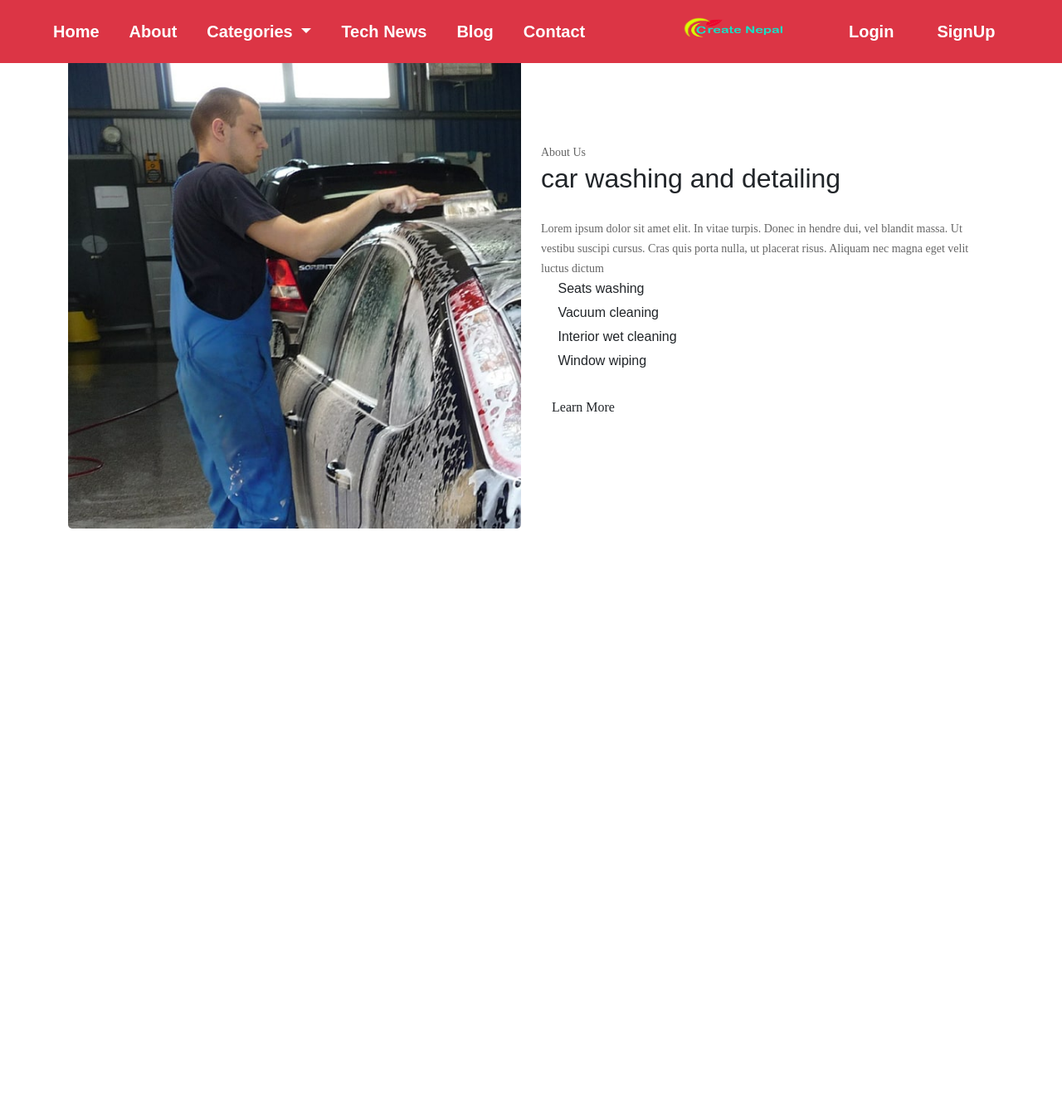
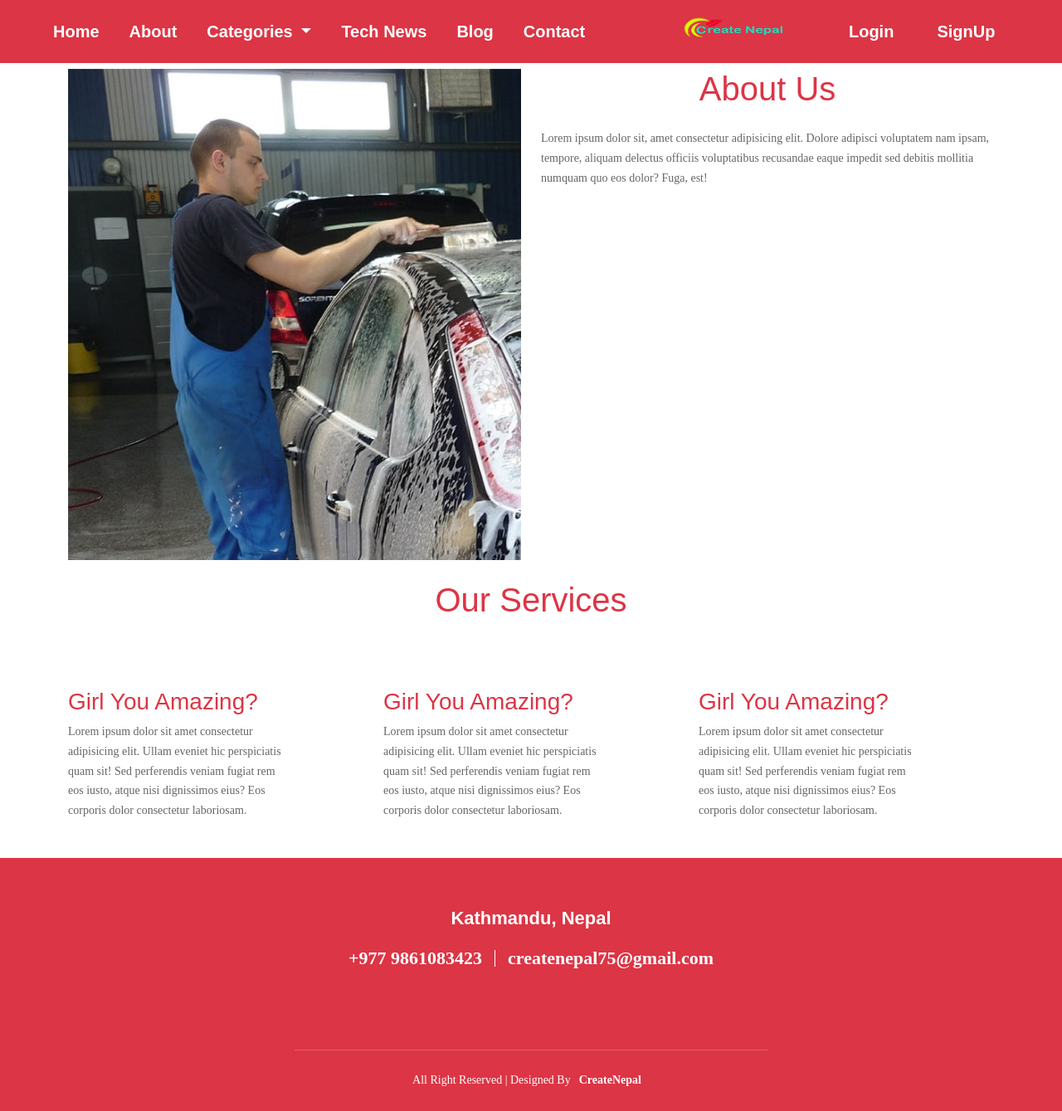
Before and after one commit to punyapd/notewebsite, a Django app: page /about/ in a window 1280 px wide. Shown: the whole page at 83% size. Run offline with Django 3.2, Linux system fonts and the light colour scheme; some libraries are stand-ins or nearby versions; some web fonts are replaced.

Commit message:
initial commit

```diff
--- a/app/static/app/css/style.css
+++ b/app/static/app/css/style.css
@@ -948,40 +948,131 @@ padding:10px;
   }
 
 
+  /* ===footer==== */
+  .footer {
+    position: relative;
+    margin-top: 45px;
+    background: #DC3545;
+}
 
-  .about {
+.footer .container-fluid {
+    padding: 60px 0 0 0;
+}
+
+.footer .footer-info {
     position: relative;
     width: 100%;
-    padding: 45px 0 15px 0;
+    text-align: center;
 }
 
-.about .section-header {
-    margin-bottom: 30px;
-    margin-left: 0;
+.footer .footer-info h2 {
+    margin-bottom: 20px;
+    font-size: 30px;
+    font-weight: 700;
+    color: #ffffff;
 }
 
-.about .about-img img {
-    width: 100%;
-    border-radius: 5px;
-    margin-bottom: 30px;
+.footer .footer-info h3 {
+    margin-bottom: 25px;
+    font-size: 22px;
+    font-weight: 600;
+    color: #ffffff;
 }
 
-.about .about-content {
-    margin-bottom: 30px;
+.footer .footer-menu {
+    width: 100%;
+    display: flex;
+    justify-content: center;
 }
 
-.about .about-content ul {
-    margin: 0;
-    padding: 0;
-    list-style: none;
-    margin-bottom: 25px;
+.footer .footer-menu p {
+    color: #ffffff;
+    font-size: 22px;
+    font-weight: 600;
+    line-height: 20px;
+    padding: 0 15px;
+    border-right: 1px solid #ffffff;
 }
 
-.about .about-content ul li {
-    margin-bottom: 5px;
+.footer .footer-menu p:last-child {
+    border: none;
 }
 
-.about .about-content ul li i {
-    margin-right: 8px;
-    color: #E81C2E;
+.footer .footer-social {
+    position: relative;
+    margin-top: 15px;
 }
+
+.footer .footer-social a {
+    display: inline-block;
+}
+
+.footer .footer-social a i {
+    margin-right: 15px;
+    font-size: 20px;
+    color: #ffffff;
+    transition: .3s;
+}
+
+.footer .footer-social a:last-child i {
+    margin: 0;
+}
+
+.footer .footer-social a:hover i {
+    color: #414141;
+}
+
+.footer .copyright {
+    position: relative;
+    text-align: center;
+    margin-top: 30px;
+    padding-top: 25px;
+    padding-bottom: 25px;
+}
+
+.footer .copyright::before {
+    position: absolute;
+    content: "";
+    width: 50%;
+    height: 1px;
+    top: 0;
+    left: 25%;
+    background: rgba(256, 256, 256, .2);
+}
+
+.footer .copyright p {
+    margin: 0;
+    color: #ffffff;
+}
+
+.footer .copyright .col-md-6:last-child p {
+    text-align: right;
+}
+
+.footer .copyright p a {
+    color: #ffffff;
+    font-weight: 600;
+}
+
+.footer .copyright p a:hover {
+    color: #414141;
+}
+
+@media (max-width: 575.98px) {
+    .footer .footer-info h2 {
+        margin-bottom: 20px;
+        font-size: 20px;
+        font-weight: 600;
+    }
+
+    .footer .footer-info h3 {
+        margin-bottom: 20px;
+        font-size: 16px;
+    }
+
+    .footer .footer-menu p {
+        font-size: 16px;
+        line-height: 16px;
+        padding: 0 5px;
+    }
+}
--- a/app/templates/app/about.html
+++ b/app/templates/app/about.html
@@ -1,33 +1,66 @@
 {% extends 'app/base.html' %}
 {% load static %}
 {% block passwordchangedone %}
-<div class="about">
-    <div class="container">
-        <div class="row align-items-center">
-            <div class="col-lg-6">
-                <div class="about-img">
-                    <img src="{% static 'app/image/about.jpg' %}" alt="Image">
-                </div>
+    <div class="container mb-4" style="margin-top: 83px; ">
+        <div class="row">
+            <div class="col-md-6">
+                <img src="{% static 'app/image/about.jpg' %}" alt="" class="img-fluid">
             </div>
-            <div class="col-lg-6">
-                <div class="section-header text-left">
-                    <p>About Us</p>
-                    <h2>car washing and detailing</h2>
-                </div>
-                <div class="about-content">
-                    <p>
-                        Lorem ipsum dolor sit amet elit. In vitae turpis. Donec in hendre dui, vel blandit massa. Ut vestibu suscipi cursus. Cras quis porta nulla, ut placerat risus. Aliquam nec magna eget velit luctus dictum
-                    </p>
-                    <ul>
-                        <li><i class="far fa-check-circle"></i>Seats washing</li>
-                        <li><i class="far fa-check-circle"></i>Vacuum cleaning</li>
-                        <li><i class="far fa-check-circle"></i>Interior wet cleaning</li>
-                        <li><i class="far fa-check-circle"></i>Window wiping</li>
-                    </ul>
-                    <a class="btn btn-custom" href="">Learn More</a>
-                </div>
+            <div class="col-md-6">
+                <h1 class="text-center mb-4" style="color: #DC3545;">About Us</h1>
+                <p>Lorem ipsum dolor sit, amet consectetur adipisicing elit. Dolore adipisci voluptatem nam ipsam, tempore, aliquam delectus officiis voluptatibus recusandae eaque impedit sed debitis mollitia numquam quo eos dolor? Fuga, est!</p>
             </div>
         </div>
     </div>
-</div>
+
+    <div class="container">
+        <div class="row">
+            <h1 class="text-center" style="color: #DC3545;">Our Services</h1>
+
+            <div class="col-md-3 mt-4">
+                <div class="text-center"><i class="fas fa-volleyball-ball" style="font-size: 50px; color: #DC3545;"></i></div>
+                <h3 style="color: #DC3545;" class="mb-2 mt-2">Girl You Amazing?</h3>
+                <p>Lorem ipsum dolor sit amet consectetur adipisicing elit. Ullam eveniet hic perspiciatis quam sit! Sed perferendis veniam fugiat rem eos iusto, atque nisi dignissimos eius? Eos corporis dolor consectetur laboriosam.</p>
+            </div>
+            <div class="col-md-1 mt-4"></div>
+            <div class="col-md-3 mt-4">
+                <div class="text-center"><i class="fas fa-volleyball-ball" style="font-size: 50px; color: gray;"></i></div>
+                <h3 style="color: #DC3545;" class="mb-2 mt-2">Girl You Amazing?</h3>
+                <p>Lorem ipsum dolor sit amet consectetur adipisicing elit. Ullam eveniet hic perspiciatis quam sit! Sed perferendis veniam fugiat rem eos iusto, atque nisi dignissimos eius? Eos corporis dolor consectetur laboriosam.</p>
+            </div>
+            <div class="col-md-1 mt-4"></div>
+            <div class="col-md-3 mt-4">
+                <div class="text-center"><i class="fas fa-volleyball-ball" style="font-size: 50px; color: #DC3545;"></i></div>
+                <h3 style="color: #DC3545;" class="mb-2 mt-2">Girl You Amazing?</h3>
+                <p>Lorem ipsum dolor sit amet consectetur adipisicing elit. Ullam eveniet hic perspiciatis quam sit! Sed perferendis veniam fugiat rem eos iusto, atque nisi dignissimos eius? Eos corporis dolor consectetur laboriosam.</p>
+            </div>
+        </div>
+    </div>
+
+    <!-- Footer Start -->
+    <div class="footer wow fadeIn" data-wow-delay="0.3s" id="contact">
+      <div class="container-fluid">
+          <div class="container">
+              <div class="footer-info">
+                  <h3>Kathmandu, Nepal</h3>
+                  <div class="footer-menu">
+                      <p>+977 9861083423</p>
+                      <p>createnepal75@gmail.com</p>
+                  </div>
+                  <div class="footer-social">
+                      <a href="https://twitter.com/Ujjwol75"><i class="fab fa-twitter"></i></a>
+                      <a href="https://www.facebook.com/ujjwol.neupane.92"><i class="fab fa-facebook-f"></i></a>
+                      <a href="https://www.youtube.com/channel/UCg33cyT1cBZZPDdXx3pa9_A"><i class="fab fa-youtube"></i></a>
+                      <a href="https://www.instagram.com/ujjwol76/"><i class="fab fa-instagram"></i></a>
+                      <a href="https://www.linkedin.com/in/ujjwol-neupane-0a243017b"><i class="fab fa-linkedin-in"></i></a>
+                  </div>
+              </div>
+          </div>
+          <div class="container copyright">
+              <p>All Right Reserved | Designed By<a href="">CreateNepal</a></p>
+          </div>
+      </div>
+  </div>
+  <!-- Footer End -->
+
 {% endblock passwordchangedone %}
--- a/app/templates/app/base.html
+++ b/app/templates/app/base.html
@@ -7,19 +7,18 @@
     <meta name="viewport" content="width=device-width, initial-scale=1.0">
 
     <!-- Bootstrap CSS -->
-    <link rel="stylesheet" href="{% static "app/css/bootstrap.min.css" %}">
-    <link rel="stylesheet" href="{% static "app/js/bootstrap.min.js" %}">
+    <link rel="stylesheet" href="{% static 'app/css/bootstrap.min.css' %}">
+    <link rel="stylesheet" href="{% static 'app/js/bootstrap.min.js' %}">
 
     <!--FontAwesome CSS-->
     <link rel="stylesheet" href="{% static 'app/css/all.min.css' %}">
     <!-- css style -->
-    <link rel="stylesheet" href="{% static "app/css/style.css" %}">
+    <link rel="stylesheet" href="{% static 'app/css/style.css' %}">
 
     <!-- extra css-->
     {% block extracss %}{% endblock extracss %}
 
-    <!-- Main JS -->
-    <link rel="stylesheet" href="{% static 'app/js/main.js' %}">
+
 
     <title></title>
   </head>
@@ -165,6 +164,8 @@
     <script src="https://cdn.jsdelivr.net/npm/bootstrap@5.0.2/dist/js/bootstrap.bundle.min.js" integrity="sha384-MrcW6ZMFYlzcLA8Nl+NtUVF0sA7MsXsP1UyJoMp4YLEuNSfAP+JcXn/tWtIaxVXM" crossorigin="anonymous"></script>
 
     <script src="{% static 'app/js/all.min.js' %}"></script>
+    <!-- Main JS -->
+    <link rel="stylesheet" href="{% static 'app/js/main.js' %}">
 
   </body>
 </html>
--- a/app/templates/app/password_change_done.html
+++ b/app/templates/app/password_change_done.html
@@ -6,7 +6,7 @@
     <h3>Welcome {{request.user}}</h3>
      <div class="col-sm-2 border-end">
       <ul class="list-unstyled">
-       <li class="d-grid"><a href="" class="btn btn-primary">Change Password</a></li>
+       <li class="d-grid"><a href="" class="btn btn-oultine-danger" style="background-color: #DC3545; color: white;">Change Password</a></li>
       </ul>
      </div>
      <div class="col-sm-9 offset-sm-1 text-center">
--- a/app/templates/app/passwordchange.html
+++ b/app/templates/app/passwordchange.html
@@ -7,7 +7,7 @@
     <h3>Welcome {{request.user}}</h3>
      <div class="col-sm-2 border-end">
       <ul class="list-unstyled">
-       <li class="d-grid"><a href="" class="btn btn-primary">Change Password</a></li>
+       <li class="d-grid"><a href="" class="btn btn-outline-danger" style="background-color: #DC3545; color: white;">Change Password</a></li>
       </ul>
      </div>
      <div class="col-sm-9 offset-sm-1">
@@ -19,7 +19,7 @@
             {{fm.label_tag}} {{fm}} <small class="text-danger">{{fm.errors|striptags}}</small><br>
         </div>
         {% endfor %}
-        <input type="submit" class="btn btn-primary mt-4" value="Save">
+        <input type="submit" class="btn btn-outline-danger mt-4" value="Save" style="background-color: #DC3545; color: white;">
         {% if form.non_field_errors %}
         {% for error in form.non_field_errors %}
           <p class="alert alert-danger my-3">{{error}}</p>
--- a/app/views.py
+++ b/app/views.py
@@ -6,6 +6,9 @@ from django import forms
 from django.utils.translation import gettext, gettext_lazy as _
 from .forms import CustomerRegistrationForm, CustomerProfileForm
 from .models import CATEGORY, Course, News, Semester, Subject, TuModelQuestions, UnitwiseQuestions, RefrencedBooks, Customers
+import requests
+
+API_KEY = '1099d3305d5c43f0ba9706b17dd1fe1c'
 
 # Create your views here.
 def home(request):
@@ -55,8 +58,19 @@ def refrenced_books(request, id):
 
 # =============TECH NEWS================
 def tech_news(request):
-    tech = News.objects.filter(category='Tech_news')
-    return render(request, 'app/tech-news.html', {'tech_news':tech})
+    # =====My database=========
+    # tech = News.objects.filter(category='Tech_news')
+    # category = request.GET.get('category')
+    # return render(request, 'app/tech-news.html', {'tech_news':tech})
+    #========API===========
+    url = f'https://newsapi.org/v2/top-headlines?language=en&category=technology&apiKey={API_KEY}'
+    response = requests.get(url)
+    data = response.json()
+    articles = data['articles']
+    context = {
+        'articles' : articles
+    }
+    return render(request, 'app/tech-news.html', context)
 
 def tech_detail(request, id):
     tech = News.objects.get(id=id)
@@ -64,10 +78,24 @@ def tech_detail(request, id):
     return render(request, 'app/tech_detail.html', {'tech':tech, 'last_three':last_three})
 
 def sports(request):
-    sports = News.objects.filter(category='Sports')
-    last_four_sports = News.objects.filter(category='Sports').order_by('-id')[:10]
-    last_sports = News.objects.last()
-    return render(request, 'app/sports.html', {'sports':sports, 'last_four':last_four_sports, 'last_sports':last_sports})
+    # sports = News.objects.filter(category='Sports')
+    # last_four_sports = News.objects.filter(category='Sports').order_by('-id')[:10]
+    # last_sports = News.objects.last()
+    # return render(request, 'app/sports.html', {'sports':sports, 'last_four':last_four_sports, 'last_sports':last_sports})
+    url = f'https://newsapi.org/v2/top-headlines?language=en&category=sports&apiKey={API_KEY}'
+    url2 = f'https://newsapi.org/v2/top-headlines?language=en&apiKey={API_KEY}'
+    response = requests.get(url)
+    response2 = requests.get(url2)
+    data = response.json()
+    data2 = response2.json()
+    articles = data['articles']
+    articles2 = data2['articles']
+    context = {
+        'articles' : articles,
+        'articles2' : articles2
+    }
+    return render(request, 'app/sports.html', context)
+
 
 def sports_detail(request,id):
     sport = News.objects.get(id=id)
```
Also changed, not shown: app/templates/app/home.html (+12 -12 lines), app/templates/app/sports.html (+11 -11 lines), app/templates/app/tech-news.html (+6 -4 lines), app/static/app/image/testimonial-1.jpg (added), app/static/app/image/testimonial-2.jpg (added), app/static/app/image/testimonial-3.jpg (added), app/static/app/image/testimonial-4.jpg (added), app/static/app/js/main.js (line endings or trailing spaces), db.sqlite3.
